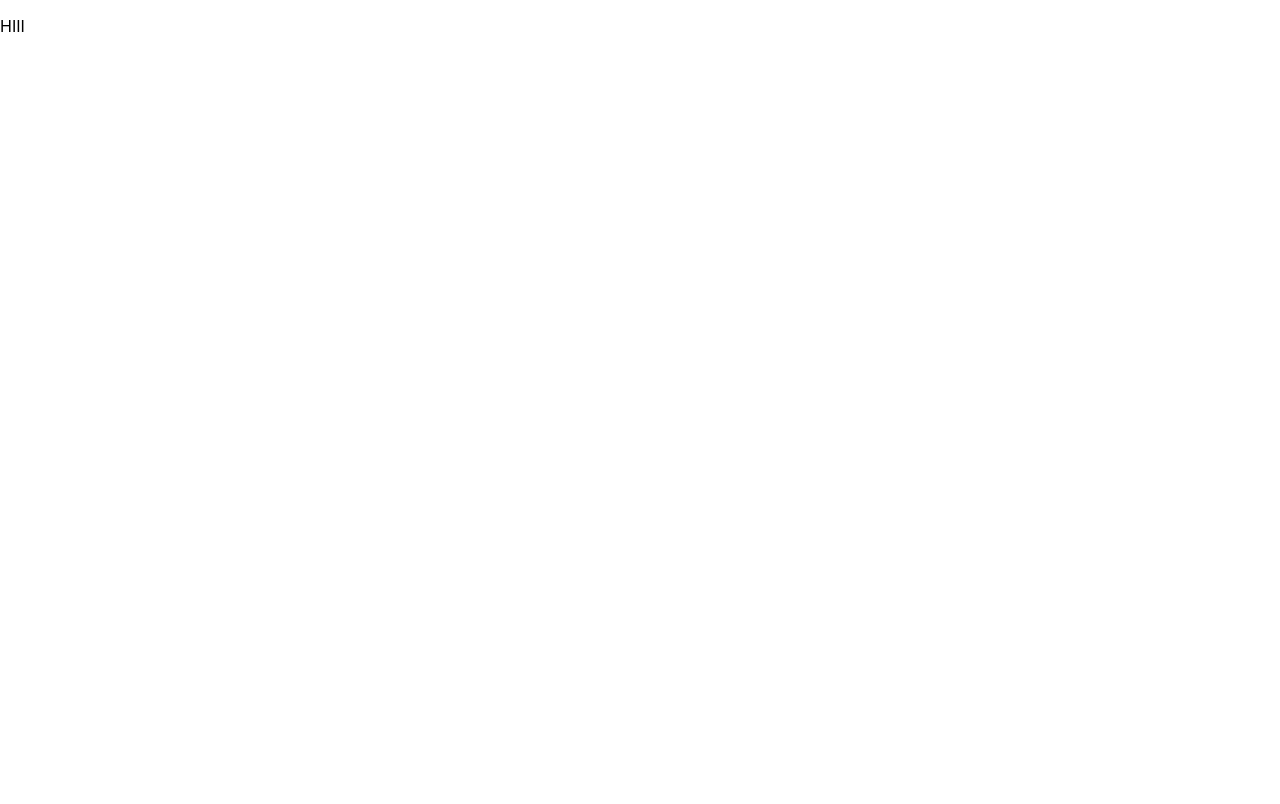
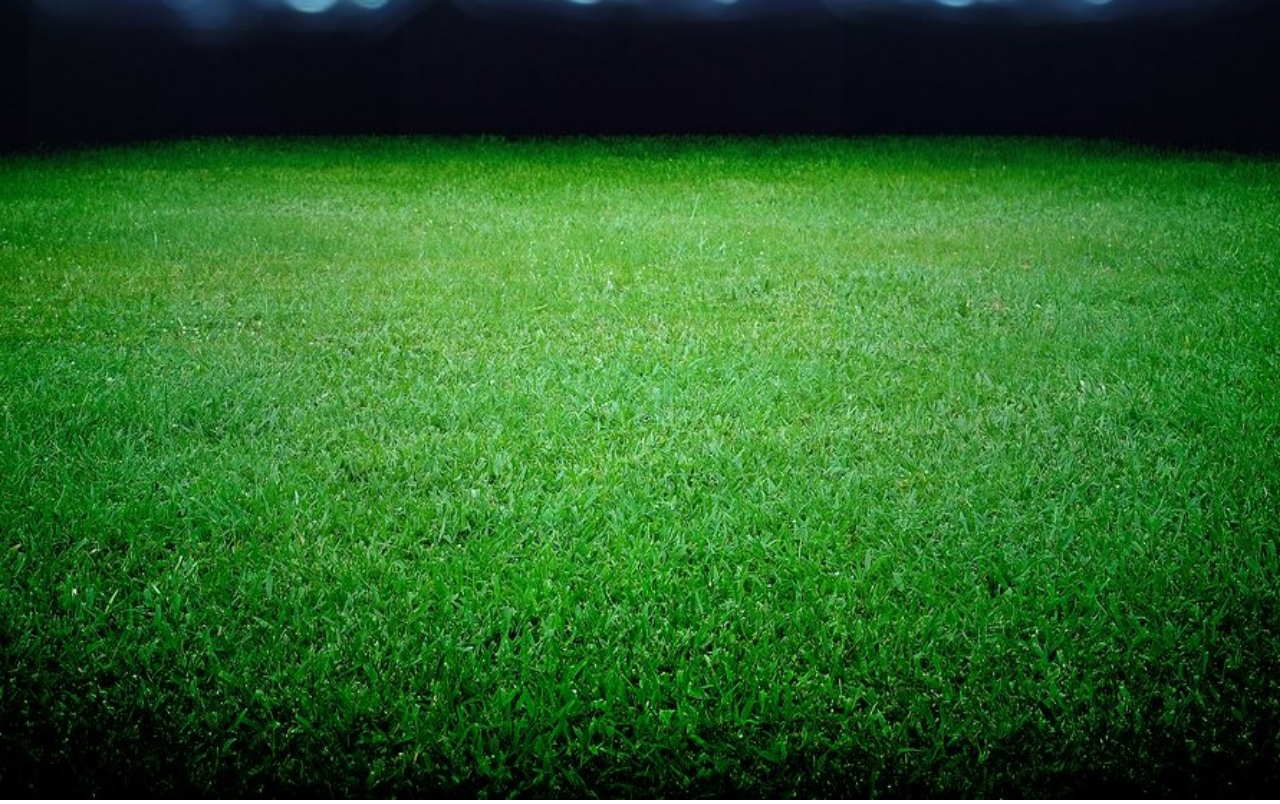
Before and after one commit to chandan012/sports2, a React (Create React App) app: page / in a window 1280 px wide. Built offline with nearby package versions, Linux system fonts and the light colour scheme.

Commit message:
added img

```diff
--- a/src/App.css
+++ b/src/App.css
@@ -0,0 +1,9 @@
+*{
+  margin:0;
+  padding:0;
+}
+.bghome img{
+  height: 100vh;
+  width: 100%;
+  scroll-behavior: smooth;
+}
--- a/src/App.js
+++ b/src/App.js
@@ -1,10 +1,11 @@
 import logo from './logo.svg';
 import './App.css';
+import bg1 from "./imgs/bg1.jpg"
 
 function App() {
   return (
-    <div className="App">
-      <p>HIII</p>
+    <div className="bghome">
+      <img src={bg1} alt=" "></img>
     </div>
   );
 }
```
Also changed, not shown: src/imgs/bg1.jpg (added), src/imgs/bg2.jpg (added).
